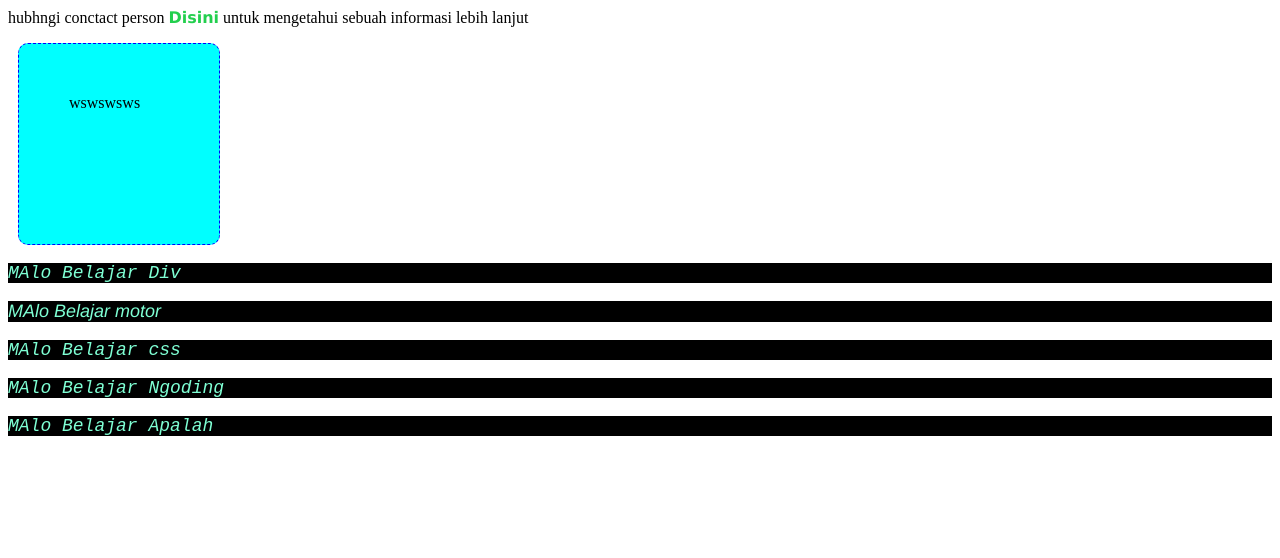
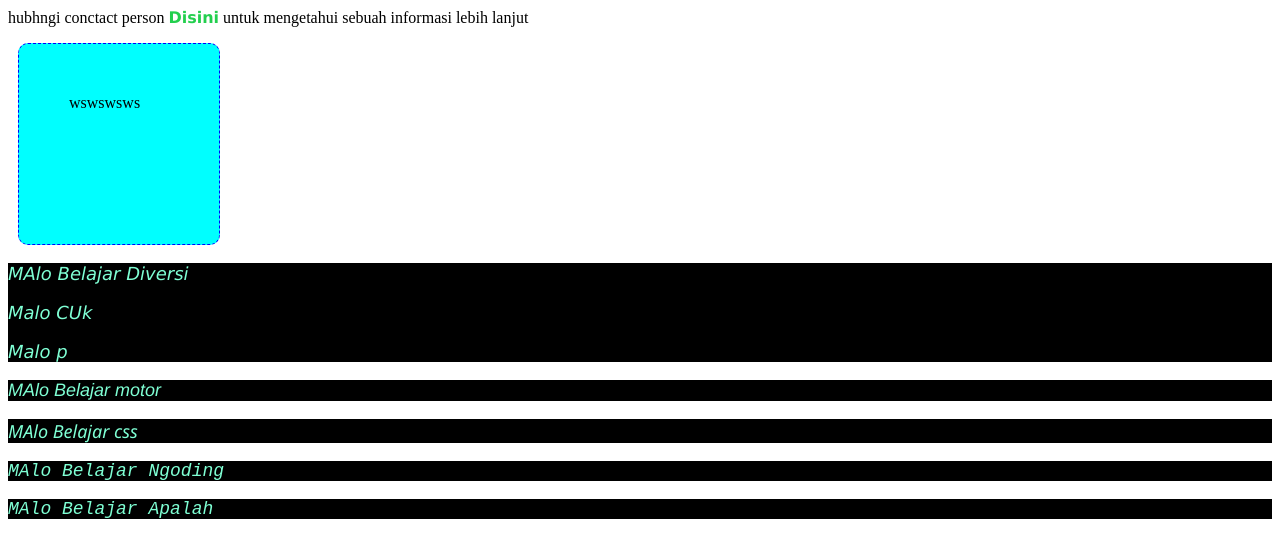
Before and after one commit to Malooox/Belajar, a plain HTML site: page index2.html in a window 1280 px wide. Drawn offline with Linux system fonts and the light colour scheme.

Commit message:
mengubah sedikit code

```diff
--- a/index2.html
+++ b/index2.html
@@ -27,9 +27,11 @@
         wswswsws
     </div>
     <div class="Cobacoba">
-        <p style="font-family: 'Courier New', Courier, monospace;">
-            MAlo Belajar Div
+        <p>
+            MAlo Belajar Diversi
         </p>
+        <p>Malo CUk</p>
+        <p>Malo p</p>
     </div>
     <div class="Cobacoba">
         <p style="font-family: 'Franklin Gothic Medium', 'Arial Narrow', Arial, sans-serif;
@@ -38,7 +40,7 @@
         </p>
     </div>
     <div class="Cobacoba">
-        <p style="font-family: 'Courier New', Courier, monospace;">
+        <p style="font-family: 'Segoe UI', Tahoma, Geneva, Verdana, sans-serif;">
             MAlo Belajar css
         </p>
     </div>
@@ -54,6 +56,8 @@
     </div>
 <div>
 
+
+
 </div>
 
 
```
Also changed, not shown: index.html (+1 -0 lines).
